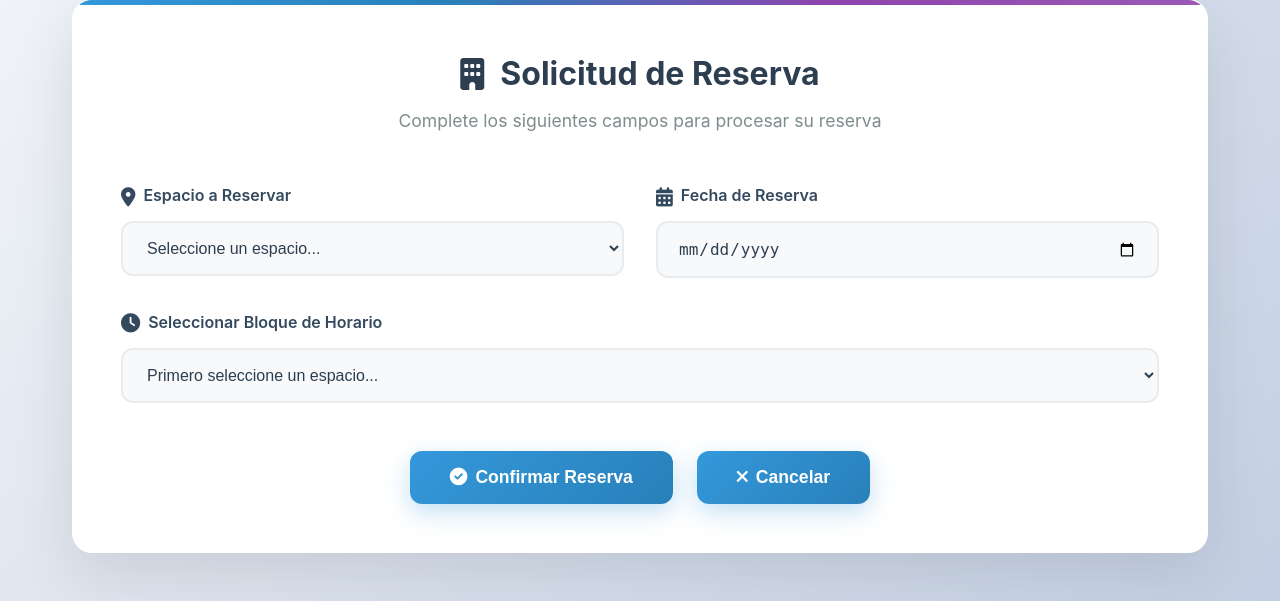
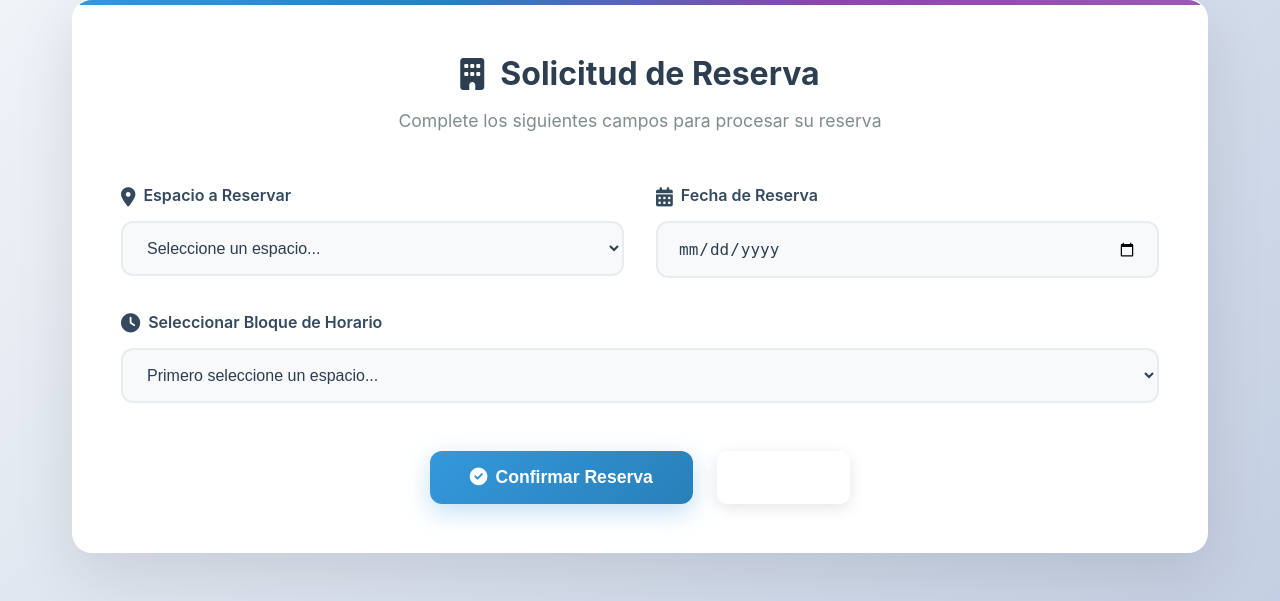
Before and after one commit to camilacarbajal07032013-dev/sistema_reservas_edificio, a Django app: template reservas/templates/reservas/nueva_reserva.html in a window 1280 px wide. Shown: the part 213-814 px from the top of the page. Run offline with Django 5.2, Linux system fonts and the light colour scheme; the template is opened without the code that fills it, so the values that code supplies are empty.

Commit message:
Update nueva_reserva.html

```diff
--- a/reservas/templates/reservas/nueva_reserva.html
+++ b/reservas/templates/reservas/nueva_reserva.html
@@ -459,10 +459,10 @@
                             <i class="fas fa-check-circle"></i>
                             Confirmar Reserva
                         </button>
-                        <button href="{% url 'mis_reservas' %}" class="btn btn-primary">
+                        <a href="{% url 'mis_reservas' %}" class="btn btn-secondary">
                             <i class="fas fa-times"></i>
                             Cancelar
-                        </button>
+                        </a>
                     </div>
                 </form>
             </div>
```
